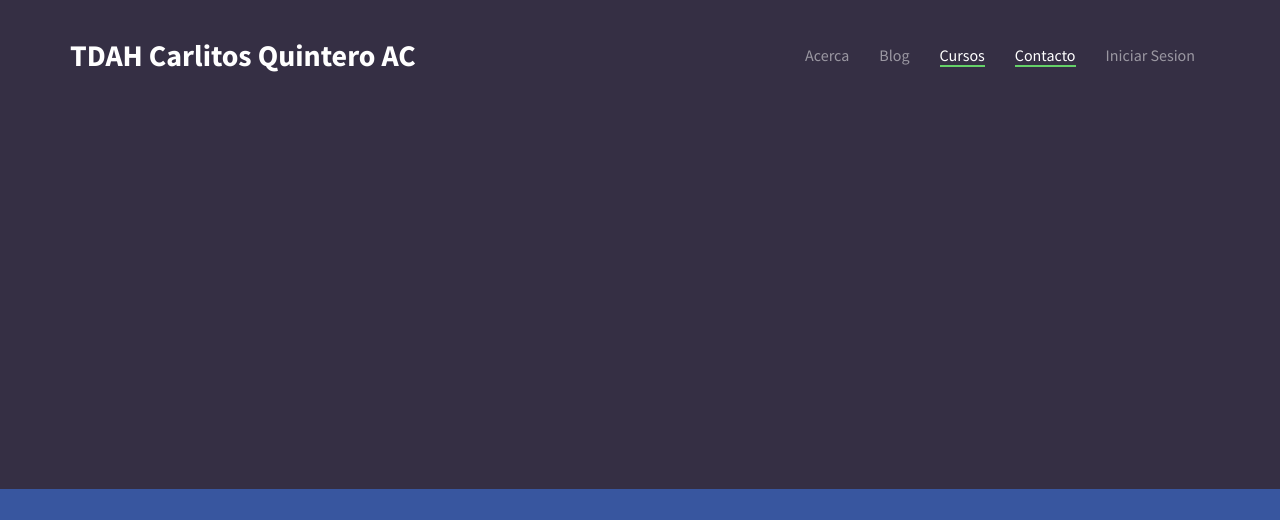
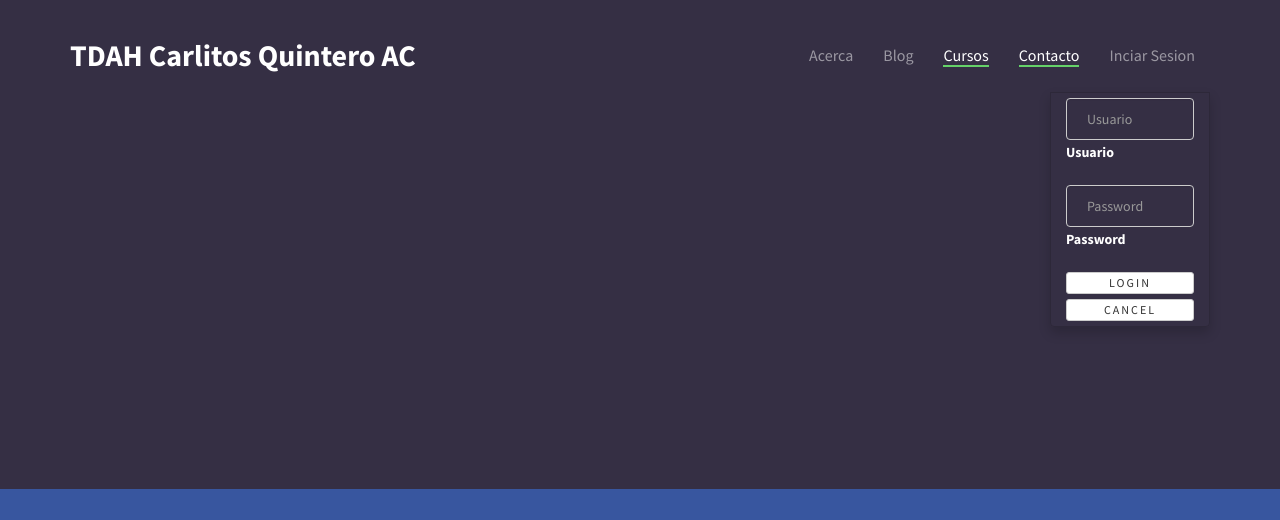
Before and after one commit to guille1194/Carlitos_Beta-1, a Django app: page /about/ in a window 1280 px wide, after a click on "Inciar Sesion". Shown: the top 520 px of the page. Run offline with Django 3.2, Linux system fonts and the light colour scheme; style sheets or scripts are compiled from the project's sources; some libraries are stand-ins or nearby versions; some web fonts are replaced.

Commit message:
LogIn y logout funcional, + pimped

```diff
--- a/CarlitosWP/settings.py
+++ b/CarlitosWP/settings.py
@@ -125,7 +125,11 @@ USE_L10N = True
 
 USE_TZ = True
 
+from django.core.urlresolvers import reverse_lazy
 
+LOGIN_URL = reverse_lazy('home')
+LOGIN_REDIRECT_URL = reverse_lazy('home')
+LOGOUT_URL = reverse_lazy('home')
 # Static files (CSS, JavaScript, Images)
 # https://docs.djangoproject.com/en/1.9/howto/static-files/
 
--- a/Carlos_Home/urls.py
+++ b/Carlos_Home/urls.py
@@ -3,6 +3,7 @@ from .views import home, about, ContactView, Registros, Reportes, CursoView, Pro
 
 urlpatterns = [
 	url(r'^$', 'django.contrib.auth.views.login', {'template_name': 'Carlos_Home/home.html'}, name='login'),
+	url(r'^cerrar/$', 'django.contrib.auth.views.logout_then_login', name='logout'),
     url(r'^$', home, name= "home"),
     url(r'^about/$',about, name = "about_view"),
     url(r'^contacto$', ContactView.as_view(), name = "contacto"),
--- a/static/sass/bootstrap/_navbar.scss
+++ b/static/sass/bootstrap/_navbar.scss
@@ -462,7 +462,7 @@
       &,
       &:hover,
       &:focus {
-        background-color: $navbar-default-link-active-bg;
+        background-color: tranparent;
         color: $navbar-default-link-active-color;
       }
     }
--- a/templates/base.html
+++ b/templates/base.html
@@ -125,13 +125,31 @@
 								<li><a href="{% url 'contacto' %}" ><span>Contacto</span></a></li>
 								<li><a href="{% url 'admin_panel' %}" ><span>Admin Panel</span></a></li>
 								<li><a href="{% url 'registros_view' %}" ><span>Registros</span></a></li>
-								<li><a href="#" ><span>Salir</span></a></li>
+								<li><a href="{% url 'logout' %}" ><span> {{ user.username | capfirst }} / Salir</span></a></li>
 								{% else %}
 								<li><a href="#" data-nav-section="about"><span>Acerca</span></a></li>
 								<li><a href="#" data-nav-section="press"><span>Blog</span></a></li>
 								<li><a href="#" data-nav-section="contacto" ><span>Cursos</span></a></li>
 								<li><a href="#" data-nav-section="contacto" ><span>Contacto</span></a></li>
-								<li><a href="#" ><span>Iniciar Sesion</span></a></li>
+								<li>
+									<a href="" style="background-color: transparent"class="dropdown-toggle" data-toggle="dropdown">Inciar Sesion <span class=""></span></a>
+                        <ul style= "background: none;" class="dropdown-menu dropdown-lr animated slideInRight" role="menu">
+                            <div class="col-lg-12">
+																<form autocomplete="off" method="POST">
+													    	{% csrf_token %}
+													    	  <div class="form-group float-label-control">
+													    	    <label style="color: white" for="UserName: ">Nombre Usuario:</label>
+													    	    <input style= "background: none ; color: white" type="text" class="form-control" id="username" name="username" placeholder="Usuario">
+													    	  </div>
+													    	  <div class="form-group float-label-control">
+													    	    <label style="color: white" for="Password">Password: </label>
+													    	    <input style= "background: none; color: white" type="password" class="form-control" id="password" name="password" placeholder="Password">
+													    	  </div>
+													    	  <button type="submit" class="btn btn-default btn-xs btn-block">Login</button>
+													    	  <button type="reset" class="btn btn-default btn-xs btn-block">Cancel</button>
+                            </div>
+                        </ul>
+								</li>
 								{% endif %}
 		          </ul>
 		        </div>
```
Also changed, not shown: Carlos_Home/templates/Carlos_Home/home.html (+0 -29 lines), 5 other files.
